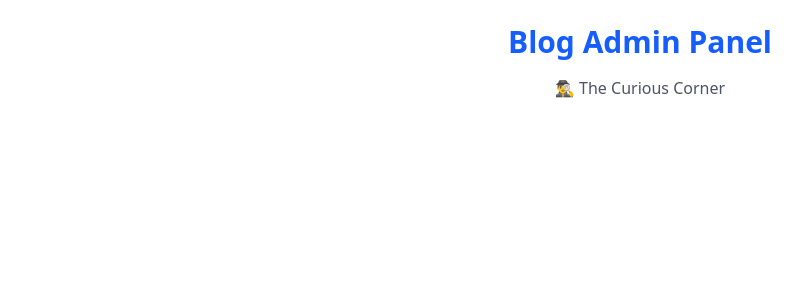
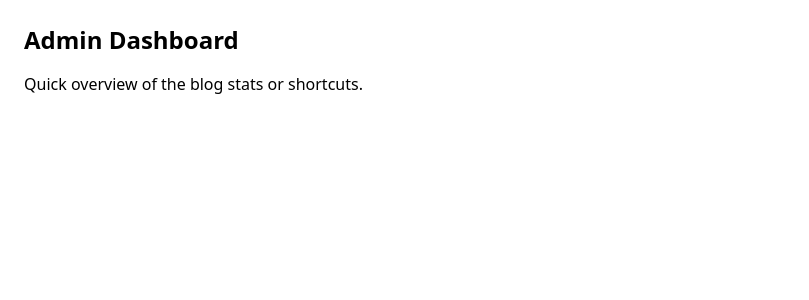
Before and after one commit to ratnesh2507/blog-website, a React (Vite) app: page /admin in a window 1280 px wide. Shown: the top 300 px of the page, without its empty margins (0-809 px from the left). Built offline with nearby package versions, Linux system fonts and the light colour scheme.

Commit message:
Setting up routing and adding components for admin and blog pages

```diff
--- a/src/App.jsx
+++ b/src/App.jsx
@@ -1,9 +1,28 @@
+import { BrowserRouter as Router, Routes, Route } from "react-router-dom";
+
+// Blog pages
+import BlogList from "./pages/Blog/BlogList";
+import BlogPost from "./pages/Blog/BlogPost";
+
+// Admin pages
+import AdminDashboard from "./pages/Admin/AdminDashboard";
+import AdminPosts from "./pages/Admin/AdminPosts";
+import NewPost from "./pages/Admin/NewPost";
+
 function App() {
   return (
-    <div className="p-6 text-center">
-      <h1 className="text-3xl font-bold text-blue-600">Blog Admin Panel</h1>
-      <p className="mt-4 text-gray-600"> 🕵️‍♂️ The Curious Corner</p>
-    </div>
+    <Router>
+      <Routes>
+        {/* Public routes */}
+        <Route path="/blog" element={<BlogList />} />
+        <Route path="/blog/:slug" element={<BlogPost />} />
+
+        {/* Admin routes */}
+        <Route path="/admin" element={<AdminDashboard />} />
+        <Route path="/admin/posts" element={<AdminPosts />} />
+        <Route path="/admin/posts/new" element={<NewPost />} />
+      </Routes>
+    </Router>
   );
 }
 
--- /dev/null
+++ b/src/pages/Admin/AdminDashboard.jsx
@@ -0,0 +1,10 @@
+function AdminDashboard() {
+  return (
+    <div className="p-6">
+      <h2 className="text-2xl font-bold mb-4">Admin Dashboard</h2>
+      <p>Quick overview of the blog stats or shortcuts.</p>
+    </div>
+  );
+}
+
+export default AdminDashboard;
--- /dev/null
+++ b/src/pages/Admin/AdminPosts.jsx
@@ -0,0 +1,10 @@
+function AdminPosts() {
+  return (
+    <div className="p-6">
+      <h2 className="text-2xl font-bold mb-4">Manage Blog Posts</h2>
+      <p>List of posts with edit/delete options.</p>
+    </div>
+  );
+}
+
+export default AdminPosts;
--- /dev/null
+++ b/src/pages/Admin/NewPost.jsx
@@ -0,0 +1,10 @@
+function NewPost() {
+  return (
+    <div className="p-6">
+      <h2 className="text-2xl font-bold mb-4">Create New Post</h2>
+      <p>Form to create a blog post will be added here.</p>
+    </div>
+  );
+}
+
+export default NewPost;
--- /dev/null
+++ b/src/pages/Blog/BlogList.jsx
@@ -0,0 +1,10 @@
+function BlogList() {
+  return (
+    <div className="p-6">
+      <h2 className="text-2xl font-bold mb-4">Public Blog List</h2>
+      <p>All the public blogs are listed here.</p>
+    </div>
+  );
+}
+
+export default BlogList;
--- /dev/null
+++ b/src/pages/Blog/BlogPost.jsx
@@ -0,0 +1,12 @@
+import { useParams } from "react-router-dom";
+
+function BlogPost() {
+  const { slug } = useParams();
+  return (
+    <div className="p-6">
+      <h2 className="text-2xl font-bold mb-4">Viewing Post: {slug}</h2>
+      <p>Post content will be displayed here.</p>
+    </div>
+  );
+}
+export default BlogPost;
```
